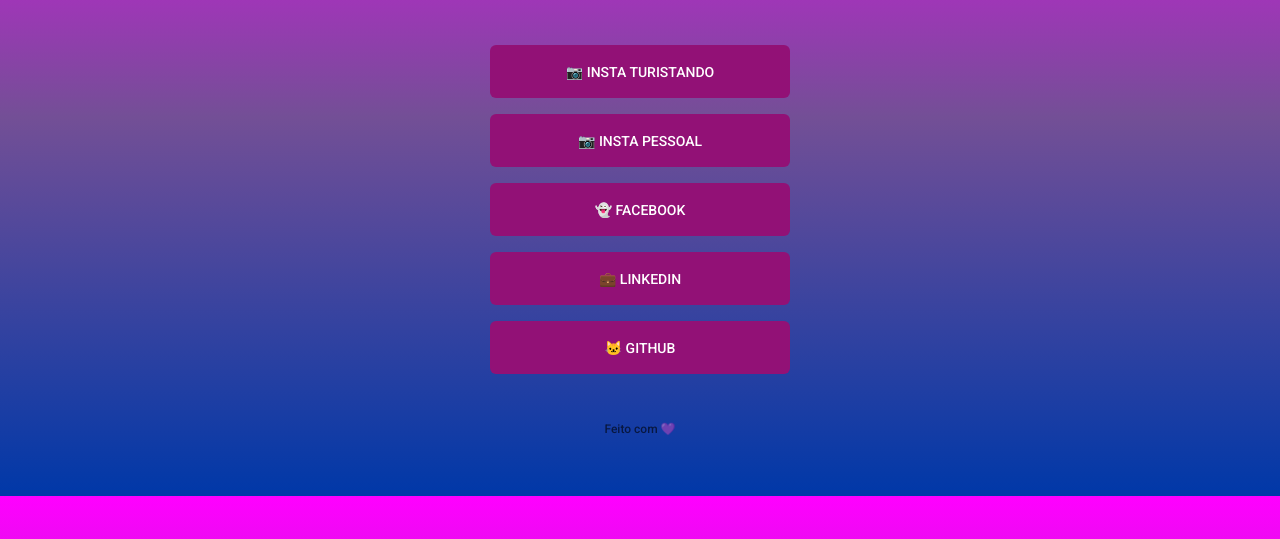
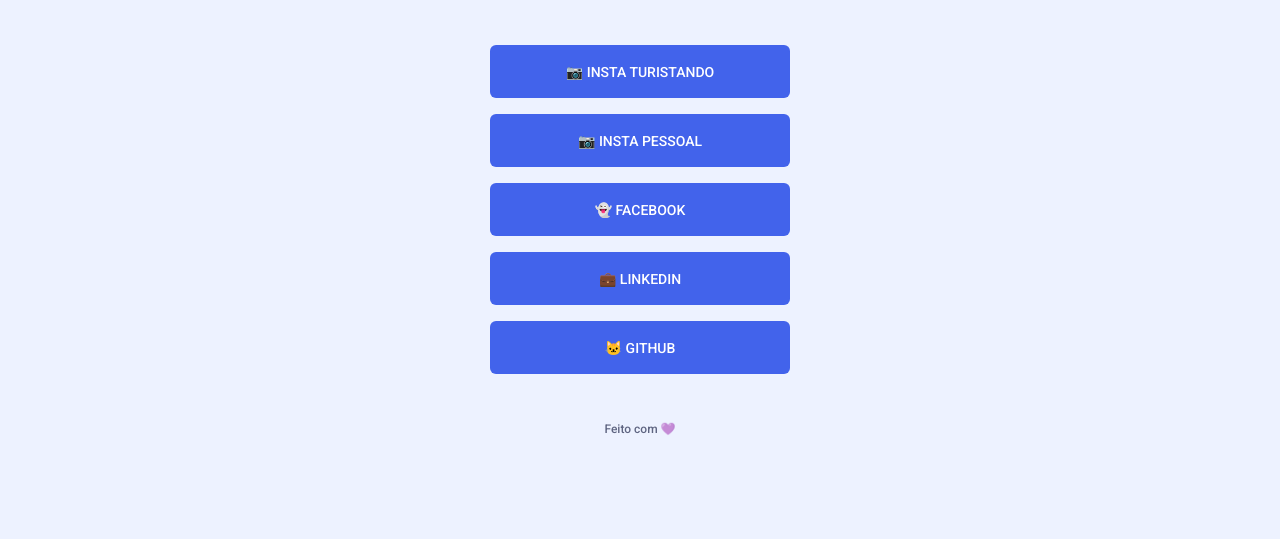
Before and after one commit to Talita-u-u/maratona-explorer-2, a plain HTML site: page index.html in a window 1280 px wide. Shown: the part 261-800 px from the top of the page. Drawn offline with Linux system fonts and the light colour scheme.

Commit message:
Atualização de cores e nome da pg

```diff
--- a/index.html
+++ b/index.html
@@ -7,12 +7,12 @@
     <link rel="preconnect" href="https://fonts.gstatic.com" crossorigin>
     <meta charset="UTF-8">
     <meta name="viewport" content="width=device-width, initial-scale=1.0">
-    <title>RocketLinks</title>
+    <title>Redes Sociais - links</title>
     <link href="https://fonts.googleapis.com/css2?family=Roboto+Mono&family=Roboto:wght@500;700&display=swap" rel="stylesheet">
     <link rel="stylesheet" href="./styles.css"/>
   </head>
 
-  <body class="bandeira">
+  <body class="">
 
     <div class="container">
 
```
